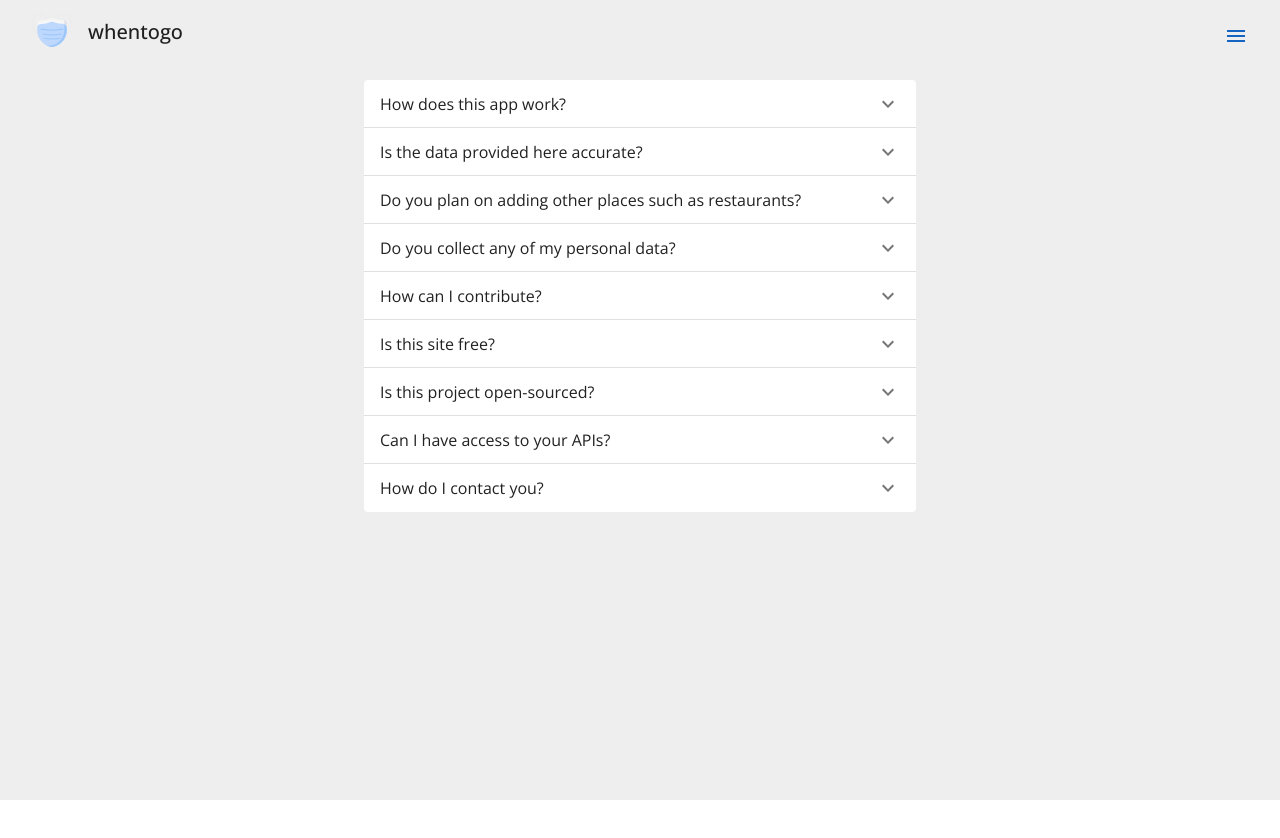
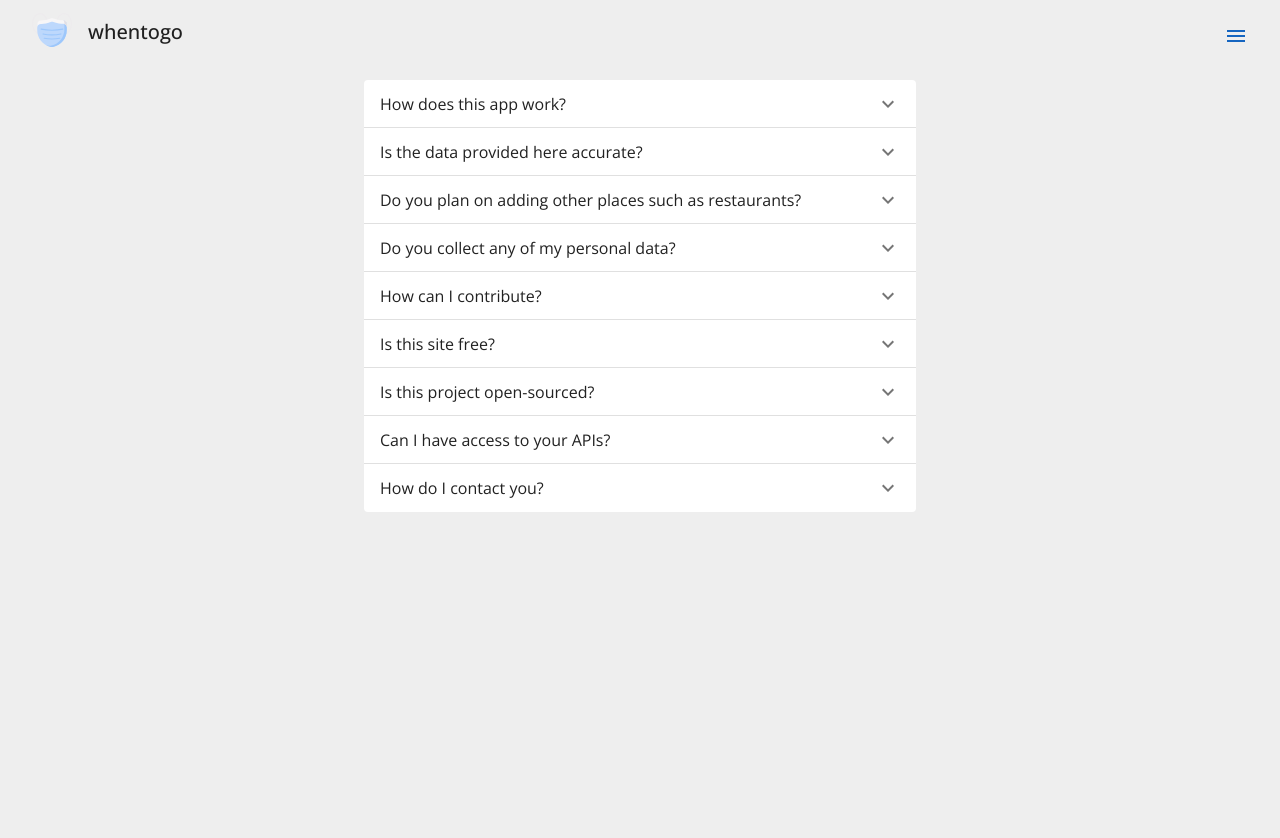
Before and after one commit to whentogo/whentogo-frontend, a React (Create React App) app: page /#/faq in a window 1280 px wide. Shown: the top 838 px of the page. Before the commit the page ends 800 px from the top, so only its background shows below. Built offline with nearby package versions, Linux system fonts and the light colour scheme.

Commit message:
change screen containers to min height instead of fixed

```diff
--- a/src/screens/Faq.tsx
+++ b/src/screens/Faq.tsx
@@ -49,7 +49,7 @@ const questions = [
 const styles = makeStyles(() => ({
   pageContainer: {
     flex: 1,
-    height: '100vh',
+    minHeight: '100vh',
     width: '100vw',
     display: 'flex',
     alignItems: 'flex-start',
--- a/src/screens/Feedback.tsx
+++ b/src/screens/Feedback.tsx
@@ -19,7 +19,7 @@ import useLanguage from '../utils/hooks/useLanguage';
 const styles = makeStyles((theme) => ({
   pageContainer: {
     flex: 1,
-    height: '100vh',
+    minHeight: '100vh',
     width: '100vw',
     display: 'flex',
     alignItems: 'flex-start',
```
